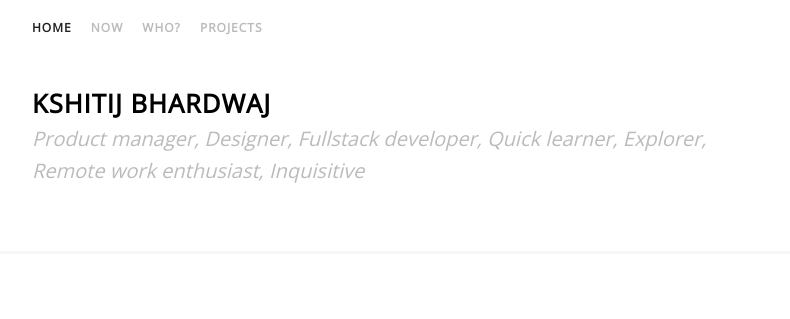
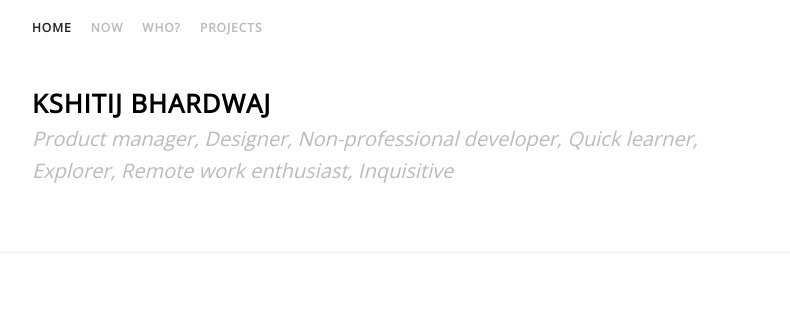
Before and after one commit to kshitijb/kshitijb.github.io, a Jekyll site: the page built from index.md, in a window 1280 px wide and 900 px high. Shown: the top 319 px of the window, without its empty margins (243-1033 px from the left). Built offline with Jekyll 4.4.1, drawn with Linux system fonts in a browser that asks for light colours.

Commit message:
updated sub header

```diff
--- a/_includes/header.html
+++ b/_includes/header.html
@@ -14,7 +14,7 @@
     <div class='header-index'>
       <a href='/'>KSHITIJ BHARDWAJ</a>
       {% if page.url == '/'%}
-        <div class='header-index-sub pale'>Product manager, Designer, Fullstack developer, Quick learner, Explorer, Remote work enthusiast, Inquisitive</div>
+        <div class='header-index-sub pale'>Product manager, Designer, Non-professional developer, Quick learner, Explorer, Remote work enthusiast, Inquisitive</div>
       {% endif %}
     </div>
   </div>
```
